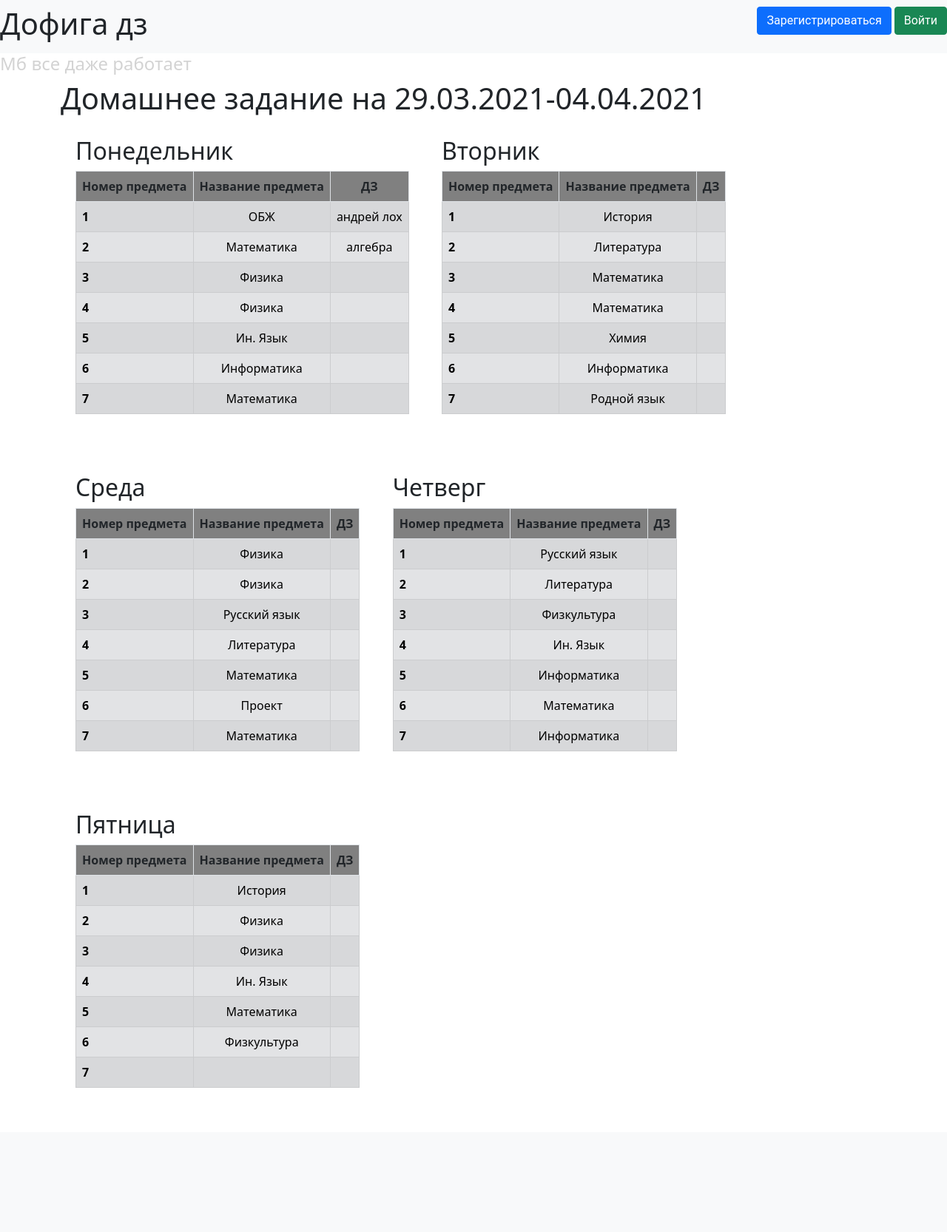
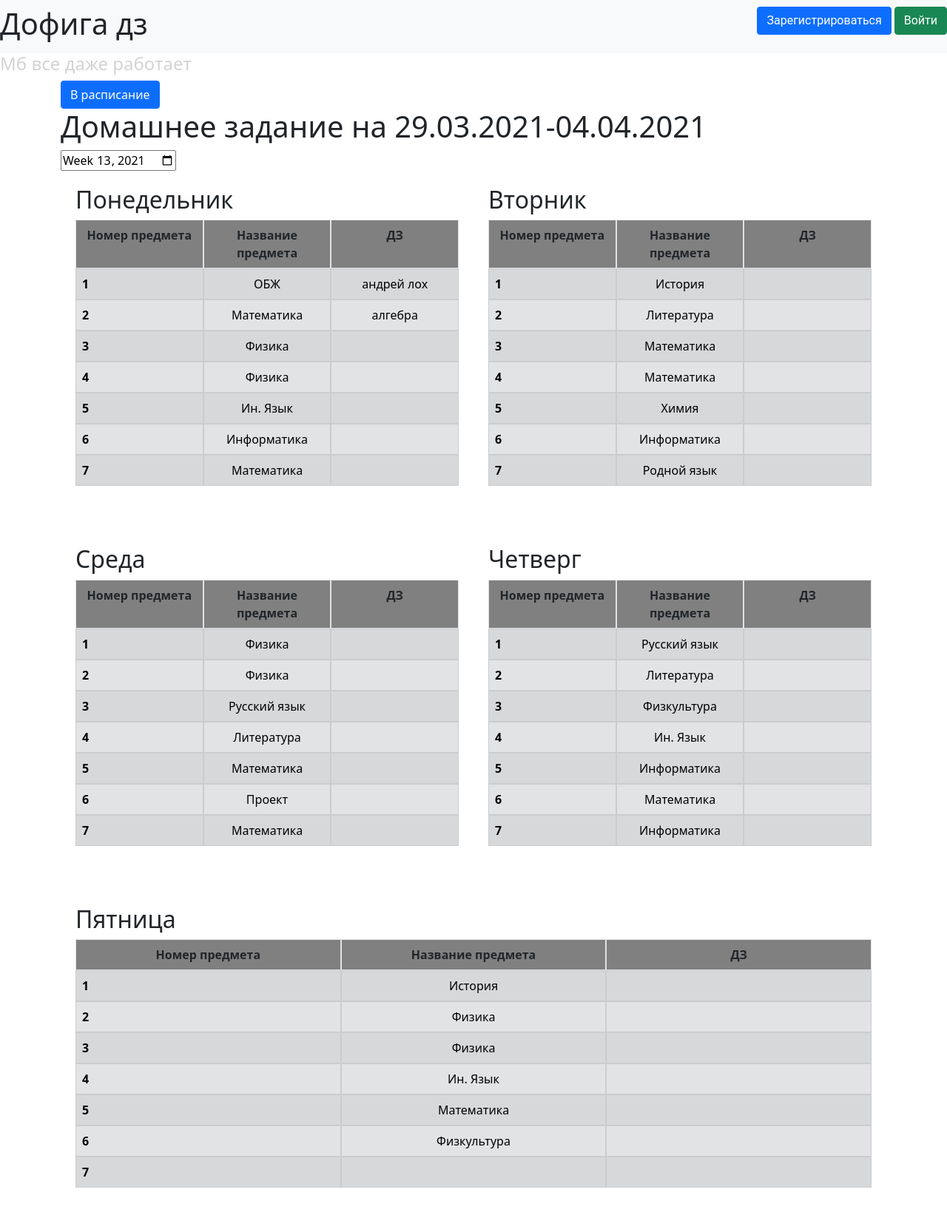
Before and after one commit to MichailKon/TimeTableSite, a Flask app: page /homework/2021/13 in a window 1280 px wide. Shown: the whole page at 74% size. Before the commit the page ends 1471 px from the top, so only its background shows below. Run offline with Flask 2, Linux system fonts and the light colour scheme; data comes from the database, SQL or seed files in the repository; both versions use the stored data as it was after the commit.

Commit message:
added switching homework-schedule added homework switching date

```diff
--- a/app.py
+++ b/app.py
@@ -162,9 +162,14 @@ def edit_subjects(day_num):
                            day_name=day_name, form=form, subjects=subj)
 
 
+@app.route('/homework')
+def redirect_from_pure_homework():
+    year, week_num, day_of_week = datetime.date.today().isocalendar()
+    return redirect(f'/homework/{year}/{week_num}')
+
+
 @app.route('/homework/<int:year>/<int:week>')
 def show_homework(year, week):
-    # TODO add homework_start/end
     db_sess = db_session.create_session()
     homework = {}
     # pick schedule
@@ -193,7 +198,7 @@ def show_homework(year, week):
 
     return render_template('homework.html', title='Homework', days=days,
                            homework=homework, max_subjects=MAX_SUBJECTS,
-                           year=year, week=week,
+                           year=str(year), week=str(week),
                            homework_start=first, homework_end=last)
 
 
--- a/static/css/style.css
+++ b/static/css/style.css
@@ -8,10 +8,14 @@ h4 {
 
 .schedule {
     display: flex;
+    grid-auto-rows: 1fr;
     flex-direction: row;
     flex-wrap: wrap;
     justify-content: space-between;
-    align-items: center;
+    align-items: stretch;
+    justify-items: center;
+    list-style: none;
+    padding: 0;
 }
 
 .day {
@@ -39,3 +43,8 @@ tbody > tr > td {
 .day > table > thead > tr > th {
     background-color: gray;
 }
+
+.col-container {
+    display: flex;
+    width: 100%;
+}
--- a/templates/homework.html
+++ b/templates/homework.html
@@ -1,26 +1,37 @@
 {% extends "base.html" %}
 
 {% block content %}
+    <form action="/schedule">
+        <input type="submit" value="В расписание" class="btn btn-primary">
+    </form>
     <h1>Домашнее задание на {{ homework_start }}-{{ homework_end }}</h1>
-    <div class="homework">
+    <input type="week" id="select-week" value={{ year + "-W" + week }}>
+    <script>
+        document.getElementById("select-week").onchange = function () {
+            const year = document.getElementById("select-week").value.substring(0, 4);
+            const week = document.getElementById("select-week").value.substring(6, 8)
+            window.location.href = "/homework/" + year + "/" + week
+        }
+    </script>
+    <div class="schedule homework">
         {% for day in days %}
-            <div class="homework day">
+            <div class="day">
                 <h2>{{ day.day_name }}</h2>
                 <table class="table table-bordered table-striped table-homework">
                     <thead>
-                    <tr>
-                        <th scope="col">Номер предмета</th>
-                        <th scope="col">Название предмета</th>
-                        <th scope="col">ДЗ</th>
+                    <tr class="col-container">
+                        <th scope="col" class="col">Номер предмета</th>
+                        <th scope="col" class="col">Название предмета</th>
+                        <th scope="col" class="col">ДЗ</th>
                     </tr>
                     </thead>
 
                     <tbody>
                     {% for subject in range(1, max_subjects + 1) %}
-                        <tr class="table-secondary">
-                            <th scope="col">{{ loop.index }}</th>
-                            <td>{{ homework.get(day.day_id, {}).get(subject, {}).get('subject_title', '') }}</td>
-                            <td>{{ homework.get(day.day_id, {}).get(subject, {}).get('subject_homework', '') }}</td>
+                        <tr class="table-secondary col-container">
+                            <th scope="col" class="col">{{ loop.index }}</th>
+                            <td class="col">{{ homework.get(day.day_id, {}).get(subject, {}).get('subject_title', '') }}</td>
+                            <td class="col">{{ homework.get(day.day_id, {}).get(subject, {}).get('subject_homework', '') }}</td>
                         </tr>
                     {% endfor %}
                     </tbody>
--- a/templates/schedule.html
+++ b/templates/schedule.html
@@ -1,10 +1,13 @@
 {% extends "base.html" %}
 
 {% block content %}
+    <form action="/homework">
+        <input type="submit" value="В дз" class="btn btn-primary">
+    </form>
     <h1>Расписание</h1>
     <div class="schedule">
         {% for day in days %}
-            <div class="schedule day">
+            <div class="day">
                 <h2>{{ day.day_name }}</h2>
                 <table class="table table-bordered table-striped table-active table-schedule">
                     <thead>
```
Also changed, not shown: db/homework.db.
